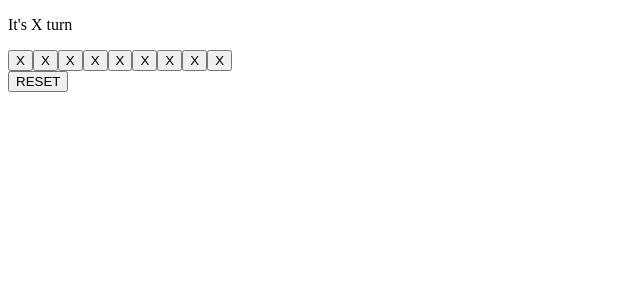
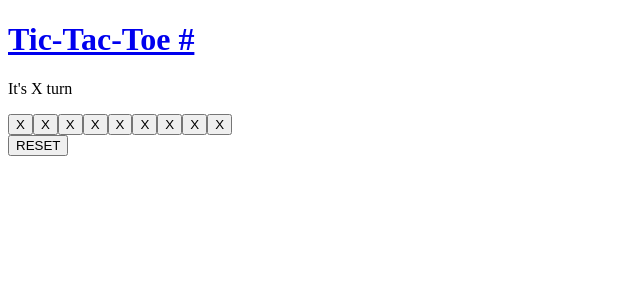
Before and after one commit to lucasmiguelleite/tic-tac-toe_next, a Next.js app: page /two-players-local in a window 1280 px wide. Shown: the top 300 px of the page, without its empty margins (0-640 px from the left). Built offline with nearby package versions, Linux system fonts and the light colour scheme.

Commit message:
style: home added to the game page

```diff
--- /dev/null
+++ b/src/app/components/Home.tsx
@@ -0,0 +1,13 @@
+const Home = () => {
+  return (
+    <div>
+      <a href="/">
+      <div className="mt-10 ms-10">
+        <h1 className="font-bold text-6xl">Tic-Tac-Toe #</h1>
+      </div>
+      </a>
+    </div>
+  )
+}
+
+export default Home;
--- a/src/app/two-players-local/page.tsx
+++ b/src/app/two-players-local/page.tsx
@@ -1,8 +1,14 @@
 'use server'
+import Home from "../components/Home";
 import Board from "./Board";
 
 const page = () => {
-  return <Board />;
+  return (
+    <div>
+      <Home/>
+      <Board />
+    </div>
+  );
 }
 
 export default page;
```
Also changed, not shown: src/app/single-player/page.tsx (+7 -1 lines).
